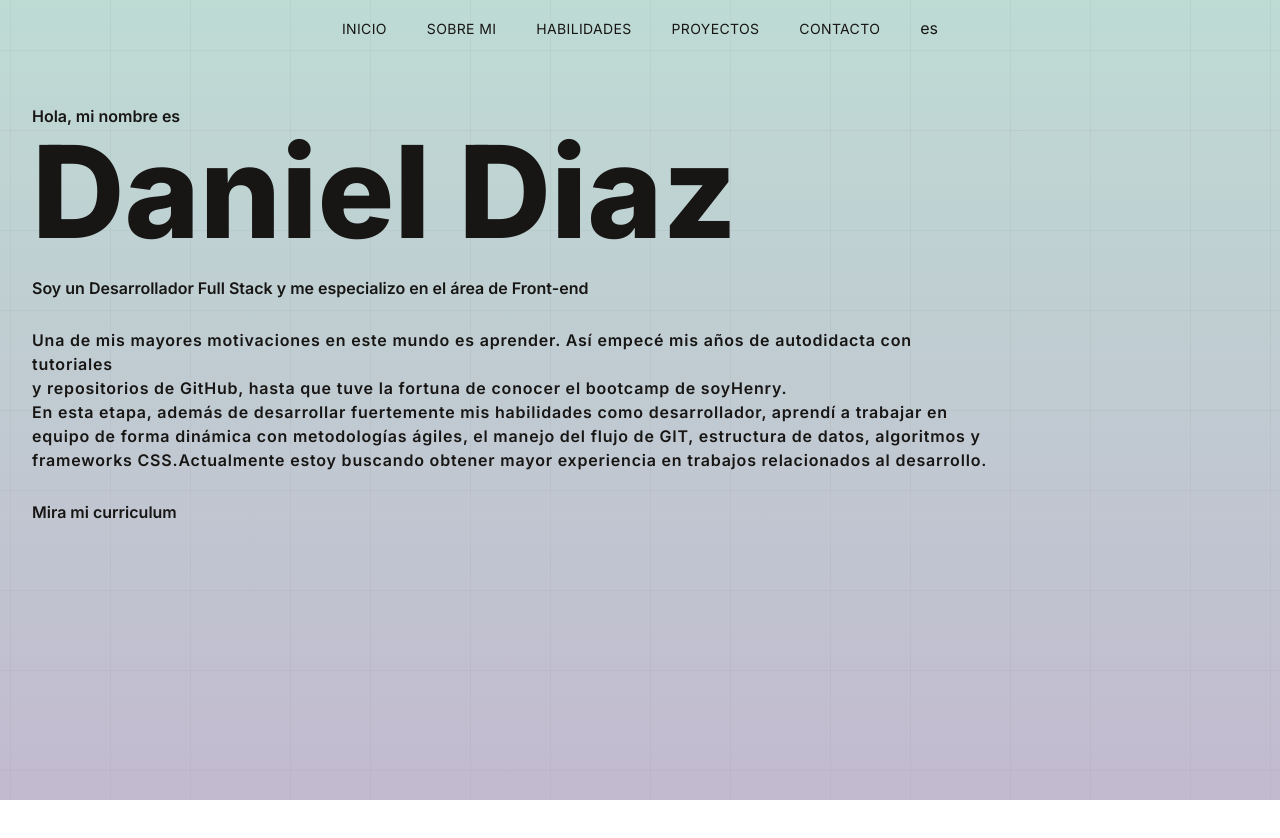
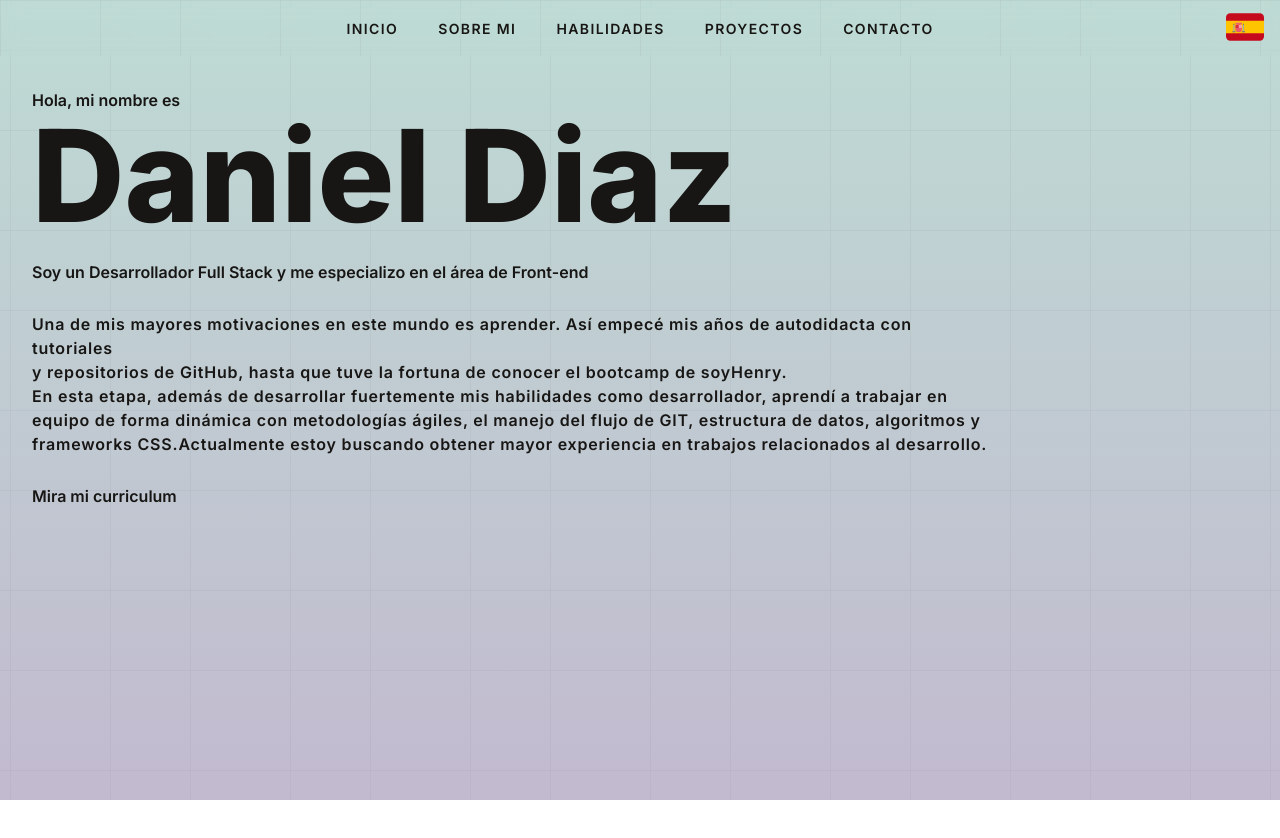
Before and after one commit to DielanZH/new-portfolio, a Next.js app: page / in a window 1280 px wide. Shown: the top 838 px of the page. Built offline with nearby package versions, Linux system fonts and the light colour scheme.

Commit message:
Finalizado NavBar con SVG

```diff
--- a/src/app/components/About.tsx
+++ b/src/app/components/About.tsx
@@ -60,7 +60,7 @@ function About() {
   const about = translations[language].about;
 
   return (
-    <section className='flex flex-col h-screen'>
+    <section id='about' className='flex flex-col h-screen'>
       <div ref={containerRef}>
         <h1 className='text-5xl mb-5 font-black'>
           {about.title}
--- a/src/app/components/Contact.tsx
+++ b/src/app/components/Contact.tsx
@@ -17,13 +17,13 @@ function Contact() {
 
       <a href={`mailto:${emailPlaceholder}`}>
 
-        <span className="text-5xl font-black bg-clip-text hover:bg-gradient-to-r from-sky-900 to-violet-800 hover:text-transparent">
+        <span className="inline-block text-5xl font-black bg-clip-text hover:bg-gradient-to-r from-sky-900 to-violet-800 hover:text-transparent transition-transform duration-200 hover:scale-101">
           {emailPlaceholder}
         </span>
 
       </a>
 
-      <p className='text-md'>{autor}</p>
+      <p className='text-md pt-2'>{autor}</p>
 
     </div>
   )
--- a/src/app/components/Landing.tsx
+++ b/src/app/components/Landing.tsx
@@ -59,7 +59,7 @@ function Landing() {
     });
 
     return (
-        <section className='' id='landing'>
+        <section className='mt-10' id='landing'>
             <div ref={containerRef} key={language} className='opacity-0 items-center justify-center'>
                 <p className='font-semibold w-fit'>{greeting}</p>
                 <h1 className='text-9xl mb-5 font-black'>{name}</h1>
@@ -78,7 +78,7 @@ function Landing() {
                     target='_blank'
                     className='font-semibold'
                 >
-                    <span className="hover:bg-gradient-to-r from-sky-900 to-violet-800 bg-clip-text hover:text-transparent">
+                    <span className="inline-block hover:bg-gradient-to-r from-sky-900 to-violet-800 bg-clip-text hover:text-transparent transition-transform duration-200 hover:scale-102">
                         {resumeLink}
                     </span>
                 </a>
--- a/src/app/components/Navbar.tsx
+++ b/src/app/components/Navbar.tsx
@@ -1,47 +1,100 @@
 'use client'
-import React, { useContext } from 'react'
+import React, { useContext, useRef } from 'react'
 import { translations } from "@/i18n";
 import { LanguageContext } from '@/contexts/LanguageContext';
+import Image from 'next/image';
+import { gsap } from 'gsap';
+import { ScrollToPlugin } from 'gsap/all';
+import { useGSAP } from '@gsap/react';
+import { ScrollTrigger } from 'gsap/ScrollTrigger';
 
 function Navbar() {
+
+  gsap.registerPlugin(ScrollToPlugin, ScrollTrigger);
+  const headerRef = useRef<HTMLHeadingElement>(null);
+
+  useGSAP(() => {
+
+    const showAnim = gsap.from(headerRef.current, {
+      yPercent: -100,
+      paused: true,
+      duration: 0.5
+    }).progress(1);
+
+    ScrollTrigger.create({
+      start: "top top",
+      end: "max",
+      onUpdate: (self) => {
+        if (self.direction === -1) {
+          showAnim.play();
+        } else {
+          showAnim.reverse();
+        }
+      }
+    });
+
+  }, []);
+
   const context = useContext(LanguageContext);
   if (!context) return null;
 
   const { language, toggleLanguage } = context;
   const navbar = translations[language].navbar;
 
+
   const links = [
     { href: '#home', label: navbar.home },
     { href: '#about', label: navbar.about },
-    { href: '#skills', label: navbar.skills },
+    { href: '#stack', label: navbar.skills },
     { href: '#projects', label: navbar.projects },
     { href: '#contact', label: navbar.contact }
   ];
 
   return (
-    <header>
-      <nav className="h-auto py-4">
-        <div className="flex justify-center items-center gap-10 list-none">
+    <header className='fixed top-0 left-0 w-full z-50'>
+      <nav
+        ref={headerRef}
+        className="h-auto py-4"
+        style={{
+          background: `linear-gradient(0deg,rgba(190, 219, 212, 0) 70%, rgba(194, 186, 207, 1) 100%)`,
+          backgroundImage: `url('/grid-bg.svg')`,
+          backgroundSize: "180px 180px, cover",
+          backgroundBlendMode: "normal",
+          backdropFilter: "blur(8px)",
+        }}
+      >
+        <div className="relative flex justify-center items-center gap-10 list-none w-fit h-full mx-auto">
           {links.map((link) => (
             <div key={link.href}>
               <a
                 href={link.href}
-                className="font-inter tracking-wide text-sm hover:underline"
+                className="font-inter font-semibold tracking-widest text-sm hover:underline"
+                onClick={(e) => {
+                  e.preventDefault();
+                  gsap.to(window, {
+                    scrollTo: link.href,
+                    duration: 1.5
+                  });
+                }}
               >
                 {link.label}
               </a>
             </div>
           ))}
 
-          <div>
+        </div>
+
+        <div className='absolute right-4 top-2 transition-transform duration-200 hover:scale-105'>
           <button
             type="button"
             onClick={toggleLanguage}
             aria-label="Toggle language"
+            className='cursor-pointer h-fit'
           >
-              {language}
+            {language === 'es' ?
+              <Image src="/svg/SPAIN.svg" alt="English" width={38} height={38} /> :
+              <Image src="/svg/USA.svg" alt="Español" width={38} height={38} />}
           </button>
-          </div>
         </div>
       </nav>
     </header>
--- a/src/app/components/Projects.tsx
+++ b/src/app/components/Projects.tsx
@@ -76,11 +76,11 @@ function Projects() {
               <div className={`flex gap-4 ${idx % 2 === 1 ? 'justify-end' : 'justify-start'}`}>
                 {project.deploy && (
                   <a href={project.deploy} target="_blank" rel="noopener noreferrer">
-                    <Image src="/svg/external-link.svg" alt="Deploy" width={28} height={28} style={{ height: "auto" }} className="inline-block mt-0.5" />
+                    <Image src="/svg/external-link.svg" alt="Deploy" width={28} height={28} style={{ height: "auto" }} className="inline-block mt-0.5 transition-transform duration-200 hover:scale-102" />
                   </a>
                 )}
                 <a href={project.github} target="_blank" rel="noopener noreferrer">
-                  <Image src="/svg/github.svg" alt="GitHub" width={30} height={30} className="inline-block" />
+                  <Image src="/svg/github.svg" alt="GitHub" width={30} height={30} className="inline-block transition-transform duration-200 hover:scale-102" />
                 </a>
               </div>
             </div>
--- /dev/null
+++ b/src/app/components/SideBar.tsx
@@ -0,0 +1,18 @@
+'use client';
+
+import React from 'react';
+
+function SideBar() {
+    return (
+        <div
+            id='sidebar'
+            className='fixed right-6 bottom-6 z-50'
+        >
+            <p>
+                SIDEBAR
+            </p>
+        </div>
+    );
+}
+
+export default SideBar;
--- a/src/app/layout.tsx
+++ b/src/app/layout.tsx
@@ -2,9 +2,9 @@ import type { Metadata } from "next";
 import { Geist, Inter } from "next/font/google";
 import "./globals.css";
 import { LanguageProvider } from "@/contexts/LanguageContext";
-import Navbar from "./components/Navbar";
 import Background from "./components/Background";
 import SmoothScrollProvider from "@/contexts/SmoothScrollProvider";
+import Navbar from "./components/Navbar";
 
 const inter = Inter({
   variable: '--font-inter',
@@ -33,8 +33,8 @@ export default function RootLayout({
       <body className={`${geistSans.variable} ${inter.variable} antialiased text-[#171614]`}>
         <Background />
         <LanguageProvider>
+          <Navbar />
           <SmoothScrollProvider>
-          <Navbar />
             {children}
           </SmoothScrollProvider>
         </LanguageProvider>
--- a/src/app/page.tsx
+++ b/src/app/page.tsx
@@ -10,6 +10,7 @@ export default function Home() {
     <>
       <Landing />
       <About />
+
       <Stack />
       <Projects />
       <Contact />
```
Also changed, not shown: public/svg/SPAIN.svg (added), public/svg/USA.svg (added). Lines whose indentation alone changed are shown as unchanged.
